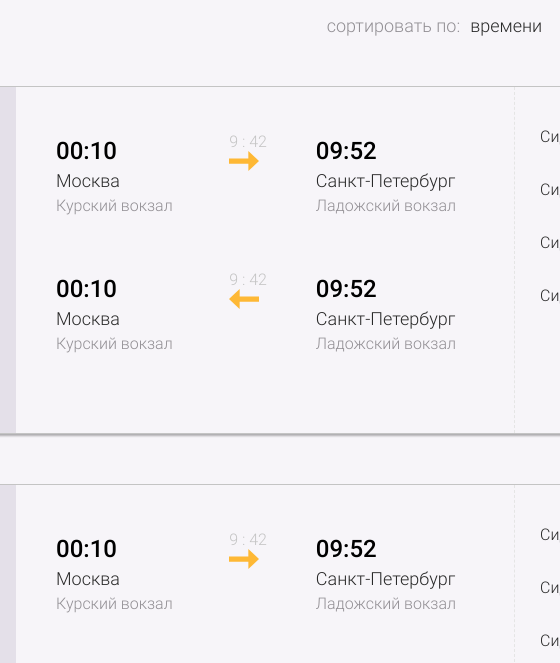
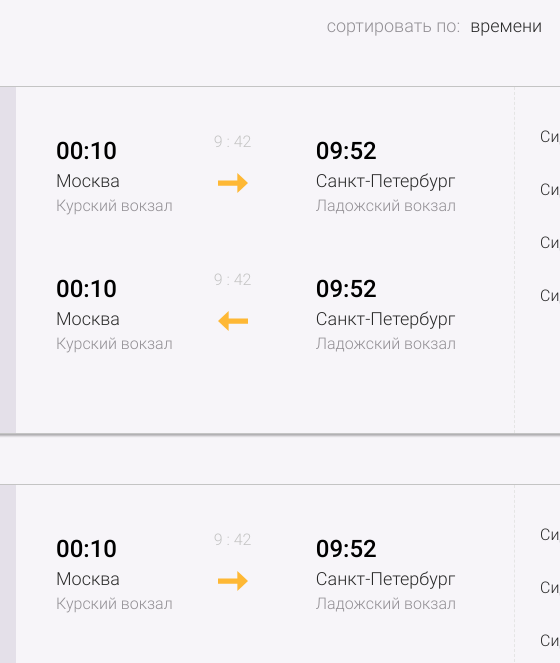
Before and after one commit to KirillKazakoff/finalDiplomaLayout, a website: page find-train.html in a window 1280 px wide. Shown: the part 860-1523 px from the top of the page, 720-1280 px from the left. Drawn offline with Linux system fonts and the light colour scheme; files whose address does not match are found by name.

Commit message:
travel time layout fixed

```diff
--- a/css/style.css
+++ b/css/style.css
@@ -555,8 +555,13 @@ body {
 }
 
 .travel-time {
+    display: flex;
+    flex-wrap: wrap;
+    align-items: flex-start;
+    justify-content: center;
+    position: relative;
     width: 5%;
-    position: relative;
+    left: -40px;
     top: -5px;
 
     flex-grow: 1;
@@ -565,6 +570,8 @@ body {
 .travel-time-desc {
     color: var(--secondary-lighter);
     margin-bottom: 5px;
+    text-align: center;
+    width: 100%;
 }
 
 .ticket-aside-right {
--- a/find-train.html
+++ b/find-train.html
@@ -10,7 +10,6 @@
     <link href="https://fonts.googleapis.com/icon?family=Material+Icons" rel="stylesheet">
     <link rel='stylesheet' href='/css/defaultStyle.css'>
     <link rel='stylesheet' href='/css/fonts.css'>
-    <link rel='stylesheet' href='/css/icons.css'>
     <link rel="stylesheet" href="/css/style.css">
     <link rel='stylesheet' href='/css/progressLine.css'>
     <link rel='stylesheet' href='/css/svgIcons.css'>
@@ -257,7 +256,7 @@
                                 </div>
                                 <div class='travel-time'>
                                     <span class='travel-time-desc'>9 : 42</span>
-                                    <img src='./svg/arrows/arrow-travel-time-to.svg' alt='arrow-to'>
+                                    <img height='20px' src='./svg/arrows/arrow-travel-time-to.svg' alt='arrow-to'>
                                 </div>
                                 <div class='ticket-info ticket-to'>
                                     <span class='ticket-time ticket-time-to'>09:52</span>
```
